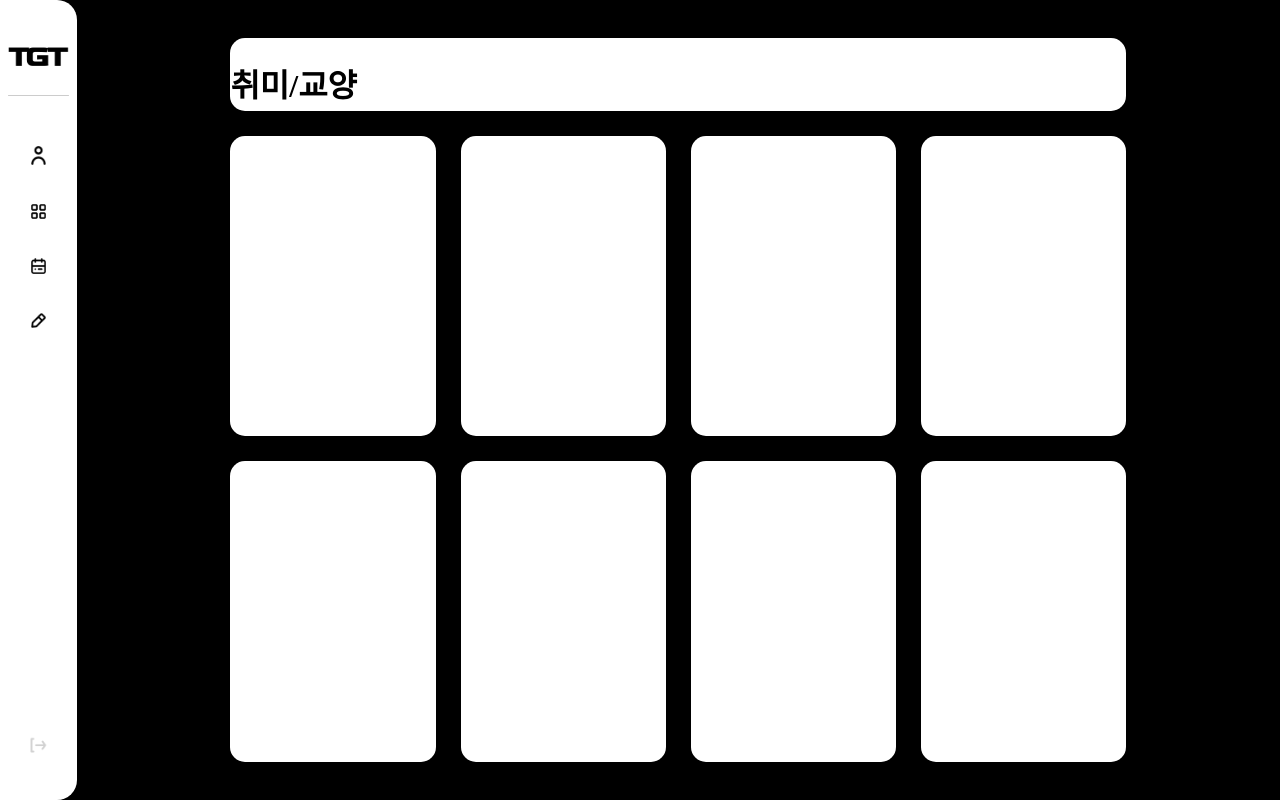
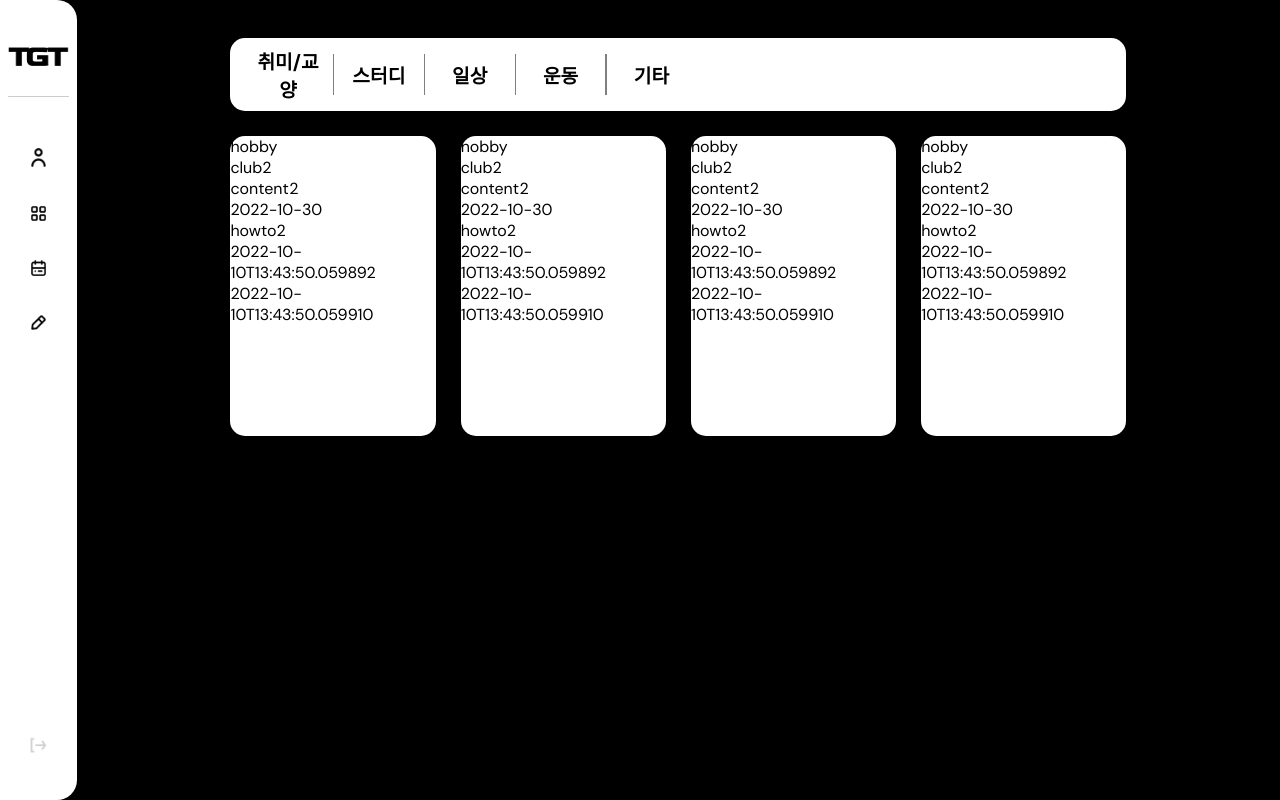
Before and after one commit to assayw119/TGT_front, a React (Create React App) app in the folder frontend/: page /Post_list in a window 1280 px wide. Built offline with nearby package versions, Linux system fonts and the light colour scheme.

Commit message:
[Feat] Post_list page 네브바 구현 및 필터링 기능 구현

```diff
--- a/frontend/package.json
+++ b/frontend/package.json
@@ -10,8 +10,10 @@
     "react-dom": "^18.2.0",
     "react-router-dom": "^6.4.1",
     "react-scripts": "5.0.1",
+    "react-use-effect": "^0.0.1",
     "router": "^1.3.7",
     "styled-components": "^5.3.6",
+    "usestate": "^1.1.3",
     "web-vitals": "^2.1.4"
   },
   "scripts": {
--- a/frontend/public/index.html
+++ b/frontend/public/index.html
@@ -8,6 +8,12 @@
         <meta name="description" content="Web site created using create-react-app" />
         <link rel="apple-touch-icon" href="%PUBLIC_URL%/logo192.png" />
         <link rel="stylesheet" href="%PUBLIC_URL%/public.module.css" />
+        <link rel="preconnect" href="https://fonts.googleapis.com" />
+        <link rel="preconnect" href="https://fonts.gstatic.com" crossorigin />
+        <link
+            href="https://fonts.googleapis.com/css2?family=DM+Sans:ital,wght@0,400;0,500;0,700;1,400;1,500;1,700&display=swap"
+            rel="stylesheet"
+        />
         <!--
       manifest.json provides metadata used when your web app is installed on a
       user's mobile device or desktop. See https://developers.google.com/web/fundamentals/web-app-manifest/
--- a/frontend/public/public.module.css
+++ b/frontend/public/public.module.css
@@ -3,6 +3,7 @@ body {
     margin: 0;
     background-color: black;
     height: 100%;
+    font-family: "DM Sans", sans-serif;
 }
 
 #root {
--- /dev/null
+++ b/frontend/src/component/Club_introduce.js
@@ -0,0 +1,34 @@
+import React from "react";
+import style from "../static/css/post_list.module.css";
+
+function Club_introduce({
+    id,
+    title,
+    content,
+    category,
+    date,
+    howto,
+    created_at,
+    updated_at,
+    post,
+    user,
+}) {
+    return (
+        <>
+            <div className="post_list_item">
+                <section className={style.club_category}>{category}</section>
+                {/* <section>{id}</section> */}
+                <section className={style.club_title}>{title}</section>
+                <section>{content}</section>
+                <section>{date}</section>
+                <section>{howto}</section>
+                <section>{created_at}</section>
+                <section>{updated_at}</section>
+                <section>{post}</section>
+                <section>{user}</section>
+            </div>
+        </>
+    );
+}
+
+export default Club_introduce;
--- a/frontend/src/routes/Post_list_page.js
+++ b/frontend/src/routes/Post_list_page.js
@@ -1,27 +1,210 @@
-import React from "react";
+import React, { useEffect } from "react";
+import styled from "styled-components";
+import Club_introduce from "../component/Club_introduce";
 import Navbar from "../component/Navbar";
 import "../static/css/grid.css";
-function Post_list_page(props) {
+import style from "../static/css/post_list.module.css";
+import { useState } from "react";
+function Post_list_page() {
+    const [selected_nav, setselected_nav] = useState(0);
+    useEffect(() => {
+        console.log(selected_nav);
+    }, [selected_nav]);
+    const category_list = ["hobby", "study", "life", "exercise", "etc"];
     return (
         <>
             <Navbar />
             <div className="post_list_container container">
                 <div className="post_list_item">
-                    <div className="club_nav">
-                        <h1>취미/교양</h1>
+                    <div className={style.club_list}>
+                        <section
+                            className={style.nav_list}
+                            onClick={() => {
+                                setselected_nav(0);
+                            }}
+                        >
+                            취미/교양
+                        </section>
+                        <hr />
+                        <section
+                            className={style.nav_list}
+                            onClick={() => {
+                                setselected_nav(1);
+                            }}
+                        >
+                            스터디
+                        </section>
+                        <hr />
+                        <section
+                            className={style.nav_list}
+                            onClick={() => {
+                                setselected_nav(2);
+                            }}
+                        >
+                            일상
+                        </section>
+                        <hr />
+                        <section
+                            className={style.nav_list}
+                            onClick={() => {
+                                setselected_nav(3);
+                            }}
+                        >
+                            운동
+                        </section>
+                        <hr />
+                        <section
+                            className={style.nav_list}
+                            onClick={() => {
+                                setselected_nav(4);
+                            }}
+                        >
+                            기타
+                        </section>
                     </div>
                 </div>
-                <div className="post_list_item"></div>
-                <div className="post_list_item"></div>
-                <div className="post_list_item"></div>
-                <div className="post_list_item"></div>
-                <div className="post_list_item"></div>
-                <div className="post_list_item"></div>
-                <div className="post_list_item"></div>
-                <div className="post_list_item"></div>
+                {club_list
+                    .filter((club) => club.category === category_list[selected_nav])
+                    .map((club) => (
+                        <Club_introduce
+                            id={club.id}
+                            title={club.name}
+                            content={club.content}
+                            category={club.category}
+                            date={club.date}
+                            howto={club.howto}
+                            created_at={club.created_at}
+                            updated_at={club.updated_at}
+                            post={club.post}
+                            user={club.user}
+                        />
+                    ))}
             </div>
         </>
     );
 }
 
 export default Post_list_page;
+
+const club_list = [
+    {
+        id: 1,
+        name: "club1",
+        content: "content1",
+        category: "study",
+        date: "2022-10-09",
+        howto: "howto1",
+        created_at: "2022-10-10T13:34:14.490223",
+        updated_at: "2022-10-10T13:34:14.494450",
+        post: null,
+        user: [],
+    },
+    {
+        id: 2,
+        name: "club2",
+        content: "content2",
+        category: "hobby",
+        date: "2022-10-30",
+        howto: "howto2",
+        created_at: "2022-10-10T13:43:50.059892",
+        updated_at: "2022-10-10T13:43:50.059910",
+        post: null,
+        user: [],
+    },
+    {
+        id: 3,
+        name: "club2",
+        content: "content2",
+        category: "exercise",
+        date: "2022-10-30",
+        howto: "howto2",
+        created_at: "2022-10-10T13:43:50.059892",
+        updated_at: "2022-10-10T13:43:50.059910",
+        post: null,
+        user: [],
+    },
+    {
+        id: 4,
+        name: "club2",
+        content: "content2",
+        category: "etc",
+        date: "2022-10-30",
+        howto: "howto2",
+        created_at: "2022-10-10T13:43:50.059892",
+        updated_at: "2022-10-10T13:43:50.059910",
+        post: null,
+        user: [],
+    },
+    {
+        id: 5,
+        name: "club2",
+        content: "content2",
+        category: "life",
+        date: "2022-10-30",
+        howto: "howto2",
+        created_at: "2022-10-10T13:43:50.059892",
+        updated_at: "2022-10-10T13:43:50.059910",
+        post: null,
+        user: [],
+    },
+    {
+        id: 6,
+        name: "club2",
+        content: "content2",
+        category: "hobby",
+        date: "2022-10-30",
+        howto: "howto2",
+        created_at: "2022-10-10T13:43:50.059892",
+        updated_at: "2022-10-10T13:43:50.059910",
+        post: null,
+        user: [],
+    },
+    {
+        id: 7,
+        name: "club2",
+        content: "content2",
+        category: "hobby",
+        date: "2022-10-30",
+        howto: "howto2",
+        created_at: "2022-10-10T13:43:50.059892",
+        updated_at: "2022-10-10T13:43:50.059910",
+        post: null,
+        user: [],
+    },
+    {
+        id: 8,
+        name: "club2",
+        content: "content2",
+        category: "hobby",
+        date: "2022-10-30",
+        howto: "howto2",
+        created_at: "2022-10-10T13:43:50.059892",
+        updated_at: "2022-10-10T13:43:50.059910",
+        post: null,
+        user: [],
+    },
+    // {
+    //     id: 9,
+    //     name: "club2",
+    //     content: "content2",
+    //     category: "hobby",
+    //     date: "2022-10-30",
+    //     howto: "howto2",
+    //     created_at: "2022-10-10T13:43:50.059892",
+    //     updated_at: "2022-10-10T13:43:50.059910",
+    //     post: null,
+    //     user: [],
+    // },
+    // {
+    //     id: 10,
+    //     name: "club2",
+    //     content: "content2",
+    //     category: "hobby",
+    //     date: "2022-10-30",
+    //     howto: "howto2",
+    //     created_at: "2022-10-10T13:43:50.059892",
+    //     updated_at: "2022-10-10T13:43:50.059910",
+    //     post: null,
+    //     user: [],
+    // },
+];
--- /dev/null
+++ b/frontend/src/static/css/post_list.module.css
@@ -0,0 +1,26 @@
+.nav_list {
+    font-weight: 700;
+    font-size: 1.2rem;
+    width: 5vw;
+    text-align: center;
+    cursor: pointer;
+    margin: 1vw;
+}
+
+.club_list {
+    box-sizing: border-box;
+    display: flex;
+    height: 100%;
+    align-items: center;
+    padding: 1.5vw 1vw;
+}
+hr {
+    height: 120%;
+    opacity: 0.5;
+    border: 1.5px solid #000000;
+    width: 0.1vw;
+    border-width: 0;
+    color: #000;
+    background-color: #000;
+    margin: 0;
+}
```
Also changed, not shown: 1 other file (tests, documents, lock files or other folders).
